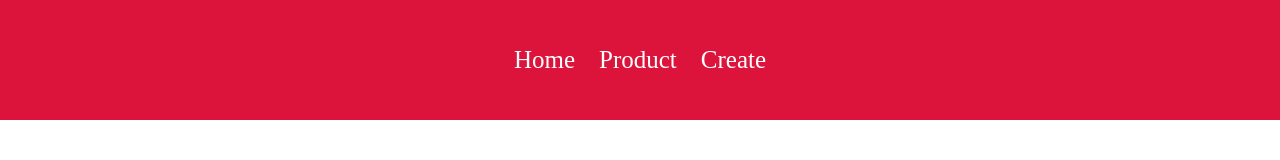
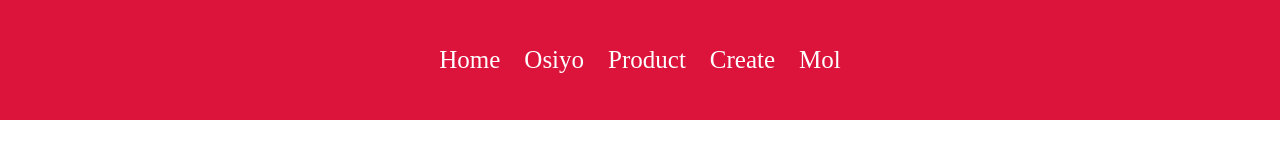
Before and after one commit to ZoyirjonRaxmatjonov/new_project, a plain HTML site: page index.html in a window 1280 px wide. Drawn offline with Linux system fonts and the light colour scheme.

Commit message:
Navbarga 2 ta silka qo'shdim

```diff
--- a/index.html
+++ b/index.html
@@ -11,8 +11,10 @@
     <nav>
         <ul>
             <li><a href="">Home</a></li>
+            <li><a href="">Osiyo</a></li>
             <li><a href="">Product</a></li>
             <li><a href="">Create</a></li>
+            <li><a href="">Mol</a></li>
         </ul>
     </nav>
 
```
